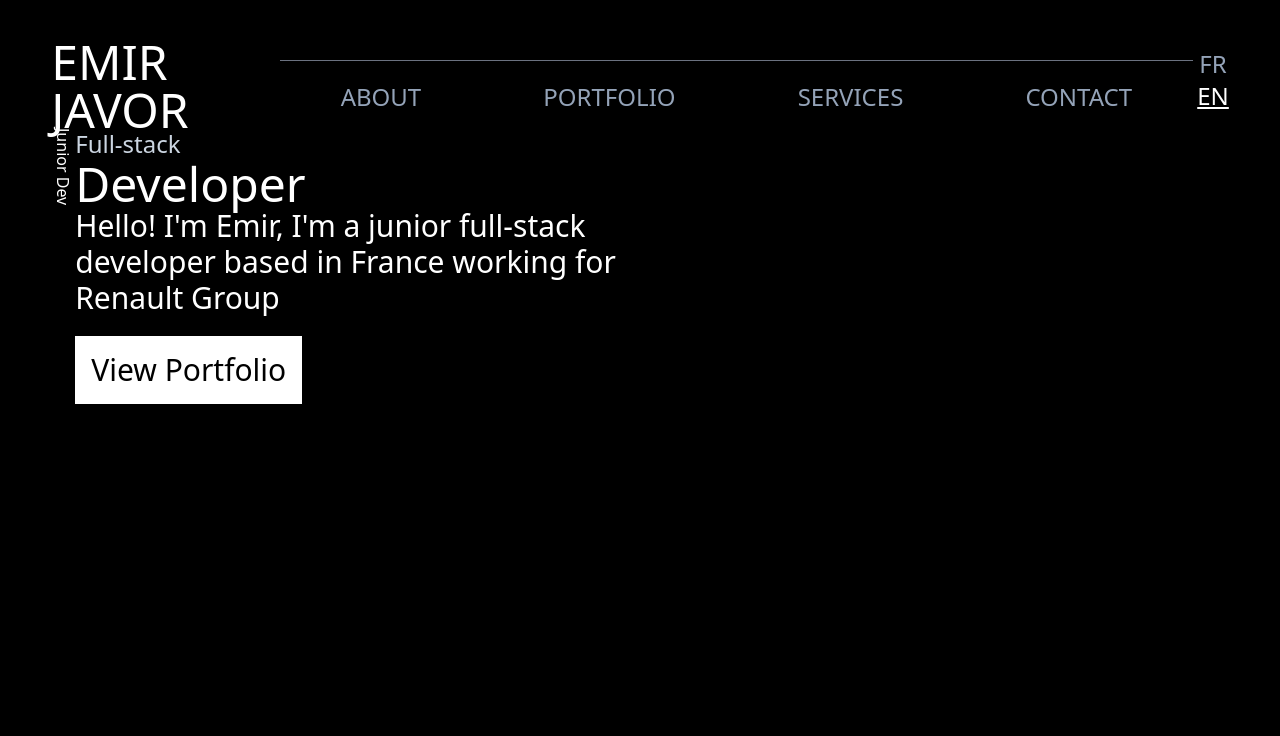
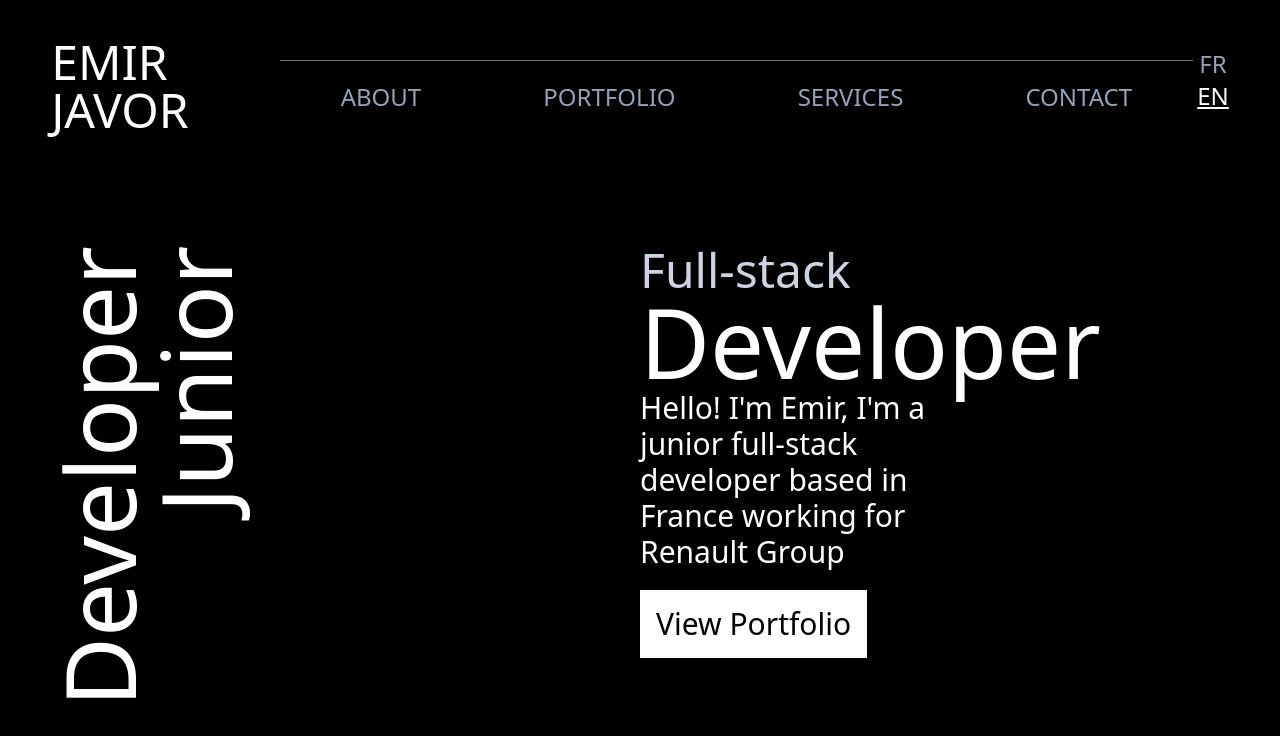
Before and after one commit to Emk0oo/portfolio2024, a Next.js app: page / in a window 1280 px wide. Shown: the top 736 px of the page. Built offline with nearby package versions, Linux system fonts and the light colour scheme.

Commit message:
add placement not finished

```diff
--- a/components/PortfolioContent.tsx
+++ b/components/PortfolioContent.tsx
@@ -8,13 +8,15 @@ export default function PortfolioContent() {
 
       <div id="content" className="w-full h-full flex flex-col mt-[20%] px-[4%]">
         <div id="hero" className="w-full h-full flex">
-          <div id="hero-content" className="w-full h-full flex justify-center">
-            <div id="leftText">
-                <p className="[writing-mode:vertical-lr] [transform: rotate(180deg)]">Junior Dev</p>
+          <div id="hero-content" className="w-full h-full flex mt-[10%] justify-between">
+            <div id="leftText" className="flex  rotate-180 text-end ">
+                <p className="text-8xl [writing-mode:vertical-lr]">Junior</p>
+                <p className="text-8xl [writing-mode:vertical-lr]">Developer</p>
+
             </div>
-            <div id="rightText" className="flex flex-col">
-                <p className="text-2xl font-thin text-slate-300">Full-stack</p>
-                <p className="text-5xl font-thin">Developer</p>
+            <div id="rightText" className="flex flex-col w-1/2">
+                <p className="text-5xl font-thin text-slate-300">Full-stack</p>
+                <p className="text-8xl font-thin">Developer</p>
                 <p className="text-3xl font-thin max-w-[50%]">Hello! I&apos;m Emir, I&apos;m a junior full-stack developer based in France working for Renault Group</p>
                 <Link href="/" className="text-3xl font-thin max-w-[50%] bg-white text-black p-4 mt-5 w-fit">View Portfolio</Link>
             </div>
```
